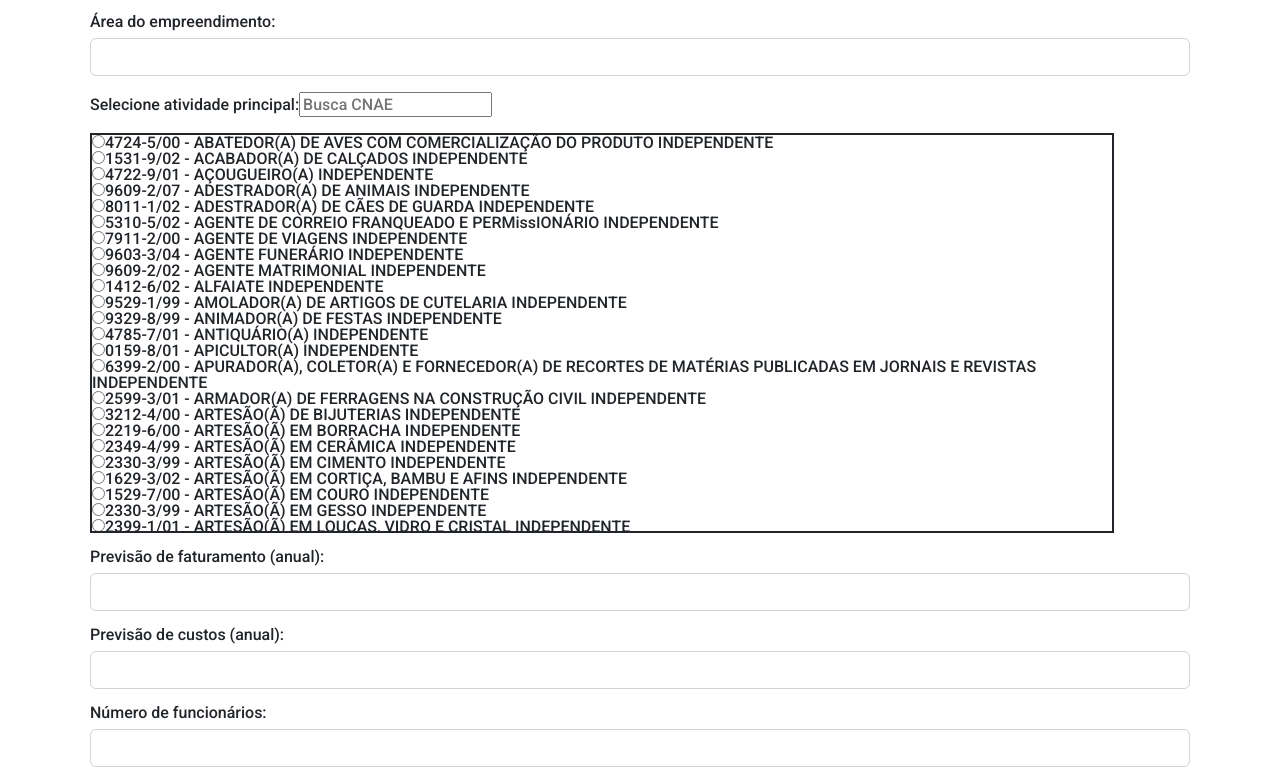
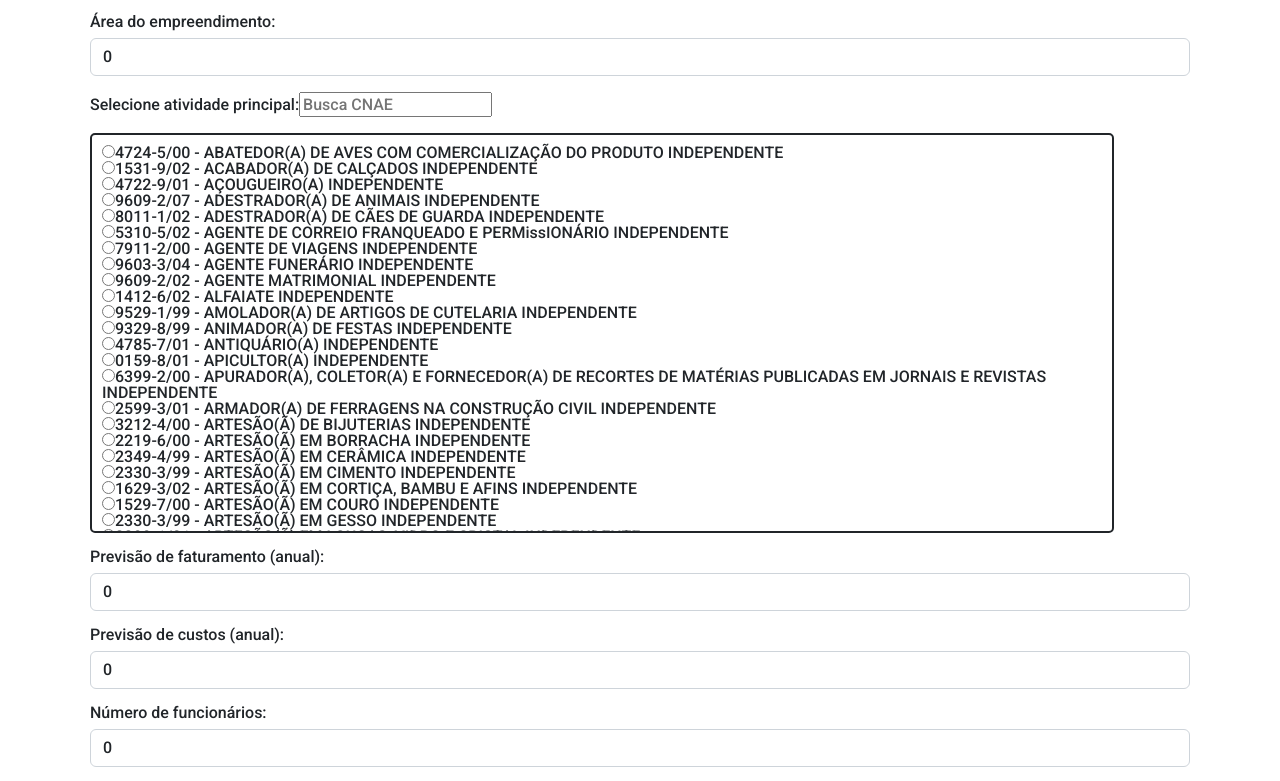
Before and after one commit to more-devs-2-blu/pipe2brains, an Angular app in the folder siteMEI/: page /cadastro in a window 1280 px wide. Shown: the part 600-1381 px from the top of the page. Built offline with nearby package versions, Linux system fonts and the light colour scheme.

Commit message:
implementa ngModel nos campos do form

```diff
--- a/siteMEI/src/app/cadastro/cadastro.component.css
+++ b/siteMEI/src/app/cadastro/cadastro.component.css
@@ -24,3 +24,12 @@
     color:var(--blue);
     border: 2px solid var(--blue);
   }
+
+  #containerCnae{
+    overflow:auto;
+    height:50vh;
+    width: 80vw;
+    border: 2px solid;
+    border-radius: 5px;
+    padding: 10px;
+  }
--- a/siteMEI/src/app/cadastro/cadastro.component.html
+++ b/siteMEI/src/app/cadastro/cadastro.component.html
@@ -1,29 +1,31 @@
-<form>
+<form  #form="ngForm" (ngSubmit)="onSubmit(form)"  name="formzz">
 
     <!-- dados pessoais -->
     <div class="mb-3">
         <label for="cpf" class="form-label">CPF: </label>
-        <input type="text" class="form-control" id="cpf" #cpfValue (blur)="getCPF(cpfValue.value)">
+        <input type="text" class="form-control" name="cpf" #cpf="ngModel" ngModel id="cpf" #cpfValue (blur)="getCPF(cpfValue.value)">
     </div>
     <div class="mb-3">
         <label for="nome" class="form-label">Nome Completo: </label>
-        <input type="text" class="form-control" id="nome" value="{{cpfAtual == null || cpfAtual == undefined ? '' : cpfAtual.nome}}">
+        <input type="text" class="form-control" name="nome" #nome="ngModel" ngModel id="nome" [(ngModel)]="formModel.nome">
     </div>
+
+
     <div class="mb-3">
         <label for="dataNascimento" class="form-label">Data de Nascimento: </label>
         <input type="text" class="form-control" id="dataNascimento" value="{{cpfAtual == null || cpfAtual == undefined ? '' : cpfAtual.nascimento | datapipe}}">
     </div>
     <div class="mb-3">
         <label for="email" class="form-label">Email: </label>
-        <input type="email" class="form-control" id="email">
+        <input type="email" class="form-control" id="email" name="email" #email="ngModel" ngModel [(ngModel)]="formModel.email">
     </div>
     <div class="mb-3">
         <label for="telefone1" class="form-label">Telefone 1: </label>
-        <input type="text" class="form-control" id="telefone1">
+        <input type="text" class="form-control" id="telefone1" name="telefone1" #telefone1="ngModel" ngModel [(ngModel)]="formModel.telefone1">
     </div>
     <div class="mb-3">
         <label for="telefone2" class="form-label">Telefone 2: </label>
-        <input type="text" class="form-control" id="telefone2">
+        <input type="text" class="form-control" id="telefone2" name="telefone2" #telefone2="ngModel" ngModel [(ngModel)]="formModel.telefone2">
     </div>
 
     <!-- endereço residencial -->
@@ -83,11 +85,11 @@
         </div> -->
         <div class="mb-3">
             <label for="enderecoEmpCep" class="form-label">Número do cadastro IPTU: </label>
-            <input type="text" class="form-control" id="enderecoEmpCep">
+            <input type="text" class="form-control" id="nrCadastroIPTU" name="nrCadastroIPTU" #nrCadastroIPTU="ngModel" ngModel [(ngModel)]="formModel.nrCadastroIPTU">
         </div>
         <div class="mb-3">
             <label for="enderecoEmpCep" class="form-label">Área do empreendimento: </label>
-            <input type="text" class="form-control" id="enderecoEmpCep">
+            <input type="text" class="form-control" id="areaEmpreendimento" name="areaEmpreendimento" #areaEmpreendimento="ngModel" ngModel [(ngModel)]="formModel.areaEmpreendimento">
         </div>
         <!-- <div class="mb-3">
             <label for="enderecoEmpPais" class="form-label">País: </label>
@@ -125,7 +127,7 @@
         <input type="search" (ngModelChange)="buscaCNAE(key.value)" #key="ngModel" ngModel name="key" id="cnaePrimario"
             class="" placeholder="Busca CNAE" required>
     </div>
-    <div class="mb-3" id="" style="overflow:auto; height:50vh; width: 80vw; border: 2px solid;">
+    <div class="mb-3" id="containerCnae">
         <ul>
             <li *ngFor="let c of cnaeResultadoBusca" style="list-style-type: none"><input type="radio"
                     name="cnaeSelecionado">{{c.cnae}} - {{c.ocupacao}}</li>
@@ -136,15 +138,15 @@
 
     <div class="mb-3">
         <label for="previsaoFaturamento" class="form-label">Previsão de faturamento (anual): </label>
-        <input type="text" class="form-control" id="previsaoFaturamento">
+        <input type="text" class="form-control" id="previsaoFaturamento" name="previsaoFaturamento" #previsaoFaturamento="ngModel" ngModel [(ngModel)]="formModel.previsaoFaturamento">
     </div>
     <div class="mb-3">
         <label for="previsaoCustos" class="form-label">Previsão de custos (anual): </label>
-        <input type="text" class="form-control" id="previsaoCustos">
+        <input type="text" class="form-control" id="previsaoCustos" name="previsaoCustos" #previsaoCustos="ngModel" ngModel [(ngModel)]="formModel.previsaoCustos">
     </div>
     <div class="mb-3">
         <label for="nrFuncionarios" class="form-label">Número de funcionários: </label>
-        <input type="text" class="form-control" id="nrFuncionarios">
+        <input type="text" class="form-control" id="nrFuncionarios" name="nrFuncionarios" #nrFuncionarios="ngModel" ngModel [(ngModel)]="formModel.nrFuncionarios">
     </div>
 
 
@@ -153,87 +155,90 @@
     <div class="input-group mb-3">
         <div class="input-group-text">
             <input id="eFuncPublico" class="form-check-input me-1" type="checkbox" value="false"
-            aria-label="Checkbox for following text input" disabled>
+            name="eFuncPublico" #eFuncPublico="ngModel" ngModel [(ngModel)]="formModel.eFuncPublico">
             <label for="eFuncPublico">Você é funcionário público?</label>
         </div>
     </div>
     <div class="input-group mb-3">
         <div class="input-group-text">
             <input id="eSocio" class="form-check-input me-1" type="checkbox" value="false"
-            aria-label="Checkbox for following text input" disabled>
+            name="eSocio" #eSocio="ngModel" ngModel [(ngModel)]="formModel.eSocio">
             <label for="eSocio">Você é sócio em alguma outra  empresa?</label>
         </div>
     </div>
     <div class="input-group mb-3">
         <div class="input-group-text">
             <input id="eMeiAtivo" class="form-check-input me-1" type="checkbox" value="false"
-            aria-label="Checkbox for following text input" disabled>
+            name="eMeiAtivo" #eMeiAtivo="ngModel" ngModel [(ngModel)]="formModel.eMeiAtivo">
             <label for="eMeiAtivo">Você já tem MEI ativo?</label>
         </div>
     </div>
     <div class="input-group mb-3">
         <div class="input-group-text">
             <input id="temFiliais" class="form-check-input me-1" type="checkbox" value="false"
-            aria-label="Checkbox for following text input">
+            name="temFiliais" #temFiliais="ngModel" ngModel [(ngModel)]="formModel.temFiliais">
             <label for="temFiliais">Seu negócio tem filiais?</label>
         </div>
     </div>
     <div class="input-group mb-3">
         <div class="input-group-text">
             <input id="temAposentadoriaInvalidez" class="form-check-input me-1" type="checkbox" value="false"
-            aria-label="Checkbox for following text input">
+            name="temAposentadoriaInvalidez" #temAposentadoriaInvalidez="ngModel" ngModel [(ngModel)]="formModel.temAposentadoriaInvalidez">
             <label for="temAposentadoriaInvalidez">Você recebe aposentadoria por invalidez?</label>
         </div>
     </div>
     <div class="input-group mb-3">
         <div class="input-group-text">
             <input id="temAuxilioDoenca" class="form-check-input me-1" type="checkbox" value="false"
-            aria-label="Checkbox for following text input">
+            name="temAuxilioDoenca" #temAuxilioDoenca="ngModel" ngModel [(ngModel)]="formModel.temAuxilioDoenca">
             <label for="temAuxilioDoenca">Você recebe auxílio doença?</label>
         </div>
     </div>
     <div class="input-group mb-3">
         <div class="input-group-text">
             <input id="temSalarioMaternidade" class="form-check-input me-1" type="checkbox" value="false"
-            aria-label="Checkbox for following text input">
+            name="temSalarioMaternidade" #temSalarioMaternidade="ngModel" ngModel [(ngModel)]="formModel.temSalarioMaternidade">
             <label for="temSalarioMaternidade">Você recebe salário maternidade?</label>
         </div>
     </div>
     <div class="input-group mb-3">
         <div class="input-group-text">
             <input id="temSegDesemprego" class="form-check-input me-1" type="checkbox" value="false"
-            aria-label="Checkbox for following text input">
+            name="temSegDesemprego" #temSegDesemprego="ngModel" ngModel [(ngModel)]="formModel.temSegDesemprego">
             <label for="temSegDesemprego">Você recebe seguro desemprego?</label>
         </div>
     </div>
     <div class="input-group mb-3">
         <div class="input-group-text">
             <input id="temBpcLoas" class="form-check-input me-1" type="checkbox" value="false"
-            aria-label="Checkbox for following text input">
+            name="temBpcLoas" #temBpcLoas="ngModel" ngModel [(ngModel)]="formModel.temBpcLoas">
             <label for="temBpcLoas">Você recebe BPC-LOAS?</label>
         </div>
     </div>
     <div class="input-group mb-3">
         <div class="input-group-text">
             <input id="temProuni" class="form-check-input me-1" type="checkbox" value="false"
-            aria-label="Checkbox for following text input">
+            name="temProuni" #temProuni="ngModel" ngModel [(ngModel)]="formModel.temProuni">
             <label for="temProuni">Você recebe bolsa do PROUNI?</label>
         </div>
     </div>
     <div class="input-group mb-3">
         <div class="input-group-text">
             <input id="temFies" class="form-check-input me-1" type="checkbox" value="false"
-            aria-label="Checkbox for following text input">
+            name="temFies" #temFies="ngModel" ngModel [(ngModel)]="formModel.temFies">
             <label for="temFies">Você tem financiamento FIES?</label>
         </div>
     </div>
     <div class="input-group mb-3">
         <div class="input-group-text">
             <input id="temBolsaFamilia" class="form-check-input me-1" type="checkbox" value="false"
-            aria-label="Checkbox for following text input">
+            name="temBolsaFamilia" #temBolsaFamilia="ngModel" ngModel [(ngModel)]="formModel.temBolsaFamilia">
             <label for="temBolsaFamilia">Você é beneficiário do bolsa família?</label>
         </div>
     </div>
+
+
+    <button type="submit" class="btn btn-primary">Enviar</button>
 
 
 
@@ -241,7 +246,5 @@
 
 
 
-
-
-    <button type="submit" class="btn btn-primary">Enviar</button>
+    <!-- <button type="submit" class="btn btn-primary">Enviar</button> -->
 </form>
--- a/siteMEI/src/app/cadastro/cadastro.component.ts
+++ b/siteMEI/src/app/cadastro/cadastro.component.ts
@@ -1,8 +1,10 @@
 import { Component } from '@angular/core';
+import { FormControl, FormGroup, NgForm, NgModel } from '@angular/forms';
 import cnaeImport from '../atividadesMEI.json';
 import { Cnae } from '../cnae';
 import { HttpCpfService } from '../httpcpf.service';
 import { CpfModel } from './cpfmodel';
+import { FormModel } from './formmodel';
 
 @Component({
   selector: 'app-cadastro',
@@ -15,7 +17,46 @@ export class CadastroComponent {
   public cnaeResultadoBusca: Cnae[] = this.cnaeList;
   public cpfAtual: CpfModel;
 
-  constructor(private httpCpfService: HttpCpfService) { }
+  public formModel: FormModel = {
+    nome:'',
+    cpf:'',
+    statusCpf:'',
+    dataNascimento:'',
+    email:'',
+    telefone1:'',
+    telefone2:'',
+    cnaePrimario:'',
+    cnaePrimarioOcupacao:'',
+
+    eFuncPublico:false,
+    eSocio:false,
+    eMeiAtivo:false,
+    temAposentadoriaInvalidez:false,
+    temAuxilioDoenca:false,
+    temSalarioMaternidade:false,
+    temSegDesemprego:false,
+    temBpcLoas:false,
+    temProuni:false,
+    temFies:false,
+    temBolsaFamilia:false,
+    temFiliais:false,
+
+    previsaoFaturamento:0,
+    previsaoCustos:0,
+    nrFuncionarios:0,
+
+    nrCadastroIPTU:'',
+    enderecoIPTU:'',
+    areaEmpreendimento: 0,
+
+    statusConsultaMEI:false,
+    statusConsultaIPTU:false
+  }
+
+
+  constructor(
+    private httpCpfService: HttpCpfService
+    ) { }
 
   buscaCNAE(key: string){
     const results: Cnae[] = [];
@@ -33,9 +74,26 @@ export class CadastroComponent {
     if (cpf) {
       this.httpCpfService.getRequest(cpf).subscribe((response) => {
         this.cpfAtual = response;
+        this.formModel.nome = this.cpfAtual.nome;
+        this.formModel.dataNascimento = this.cpfAtual.nascimento;
+        this.formModel.statusCpf = this.cpfAtual.situacao.descricao;
+        this.formModel.cpf = cpf;
       })
     }
   }
 
 
+
+
+
+
+  onSubmit(form: NgForm){
+
+    console.log(this.formModel);
+
+  }
+
+
+
+
 }
--- a/siteMEI/src/app/cadastro/cadastro.module.ts
+++ b/siteMEI/src/app/cadastro/cadastro.module.ts
@@ -3,7 +3,7 @@ import { CommonModule } from '@angular/common';
 
 import { CadastroRoutingModule } from './cadastro-routing.module';
 import { CadastroComponent } from './cadastro.component';
-import { FormsModule } from '@angular/forms';
+import { FormsModule, ReactiveFormsModule } from '@angular/forms';
 import { HttpClientModule } from '@angular/common/http';
 import { DataPipe } from './datapipe';
 
@@ -17,6 +17,7 @@ import { DataPipe } from './datapipe';
     CommonModule,
     CadastroRoutingModule,
     FormsModule,
+    ReactiveFormsModule
   ]
 })
 export class CadastroModule { }
--- /dev/null
+++ b/siteMEI/src/app/cadastro/formmodel.ts
@@ -0,0 +1,35 @@
+export interface FormModel {
+    nome:string,
+    cpf:string,
+    statusCpf:string,
+    dataNascimento:string,
+    email:string,
+    telefone1:string,
+    telefone2:string,
+    cnaePrimario:string,
+    cnaePrimarioOcupacao:string,
+
+    eFuncPublico:boolean,
+    eSocio:boolean,
+    eMeiAtivo:boolean,
+    temAposentadoriaInvalidez:boolean,
+    temAuxilioDoenca:boolean,
+    temSalarioMaternidade:boolean,
+    temSegDesemprego:boolean,
+    temBpcLoas:boolean,
+    temProuni:boolean,
+    temFies:boolean,
+    temBolsaFamilia:boolean,
+    temFiliais:boolean,
+
+    previsaoFaturamento:number,
+    previsaoCustos:number,
+    nrFuncionarios:number,
+
+    nrCadastroIPTU:string,
+    enderecoIPTU:string,
+    areaEmpreendimento: number,
+
+    statusConsultaMEI:boolean,
+    statusConsultaIPTU:boolean
+}
```
